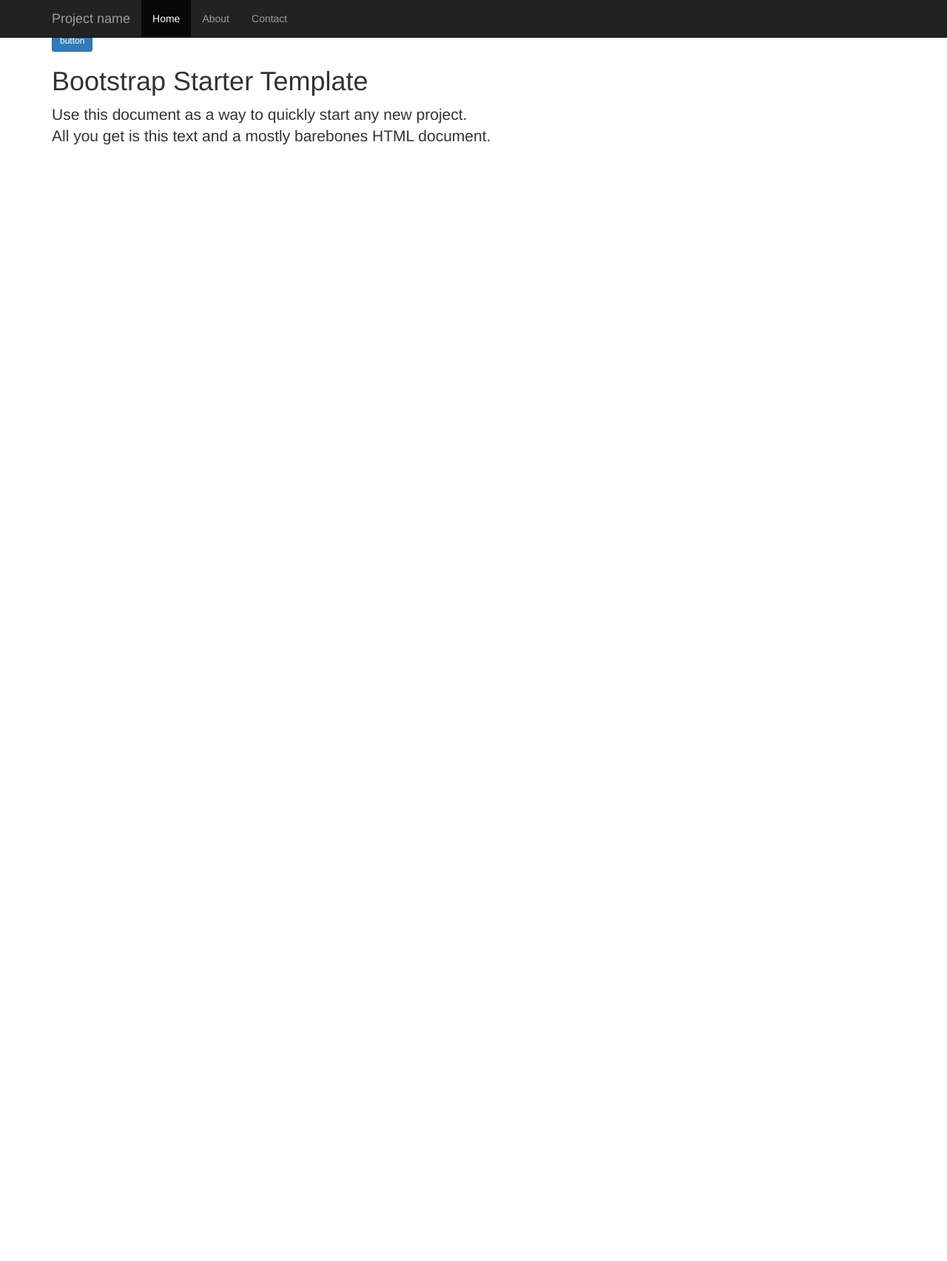
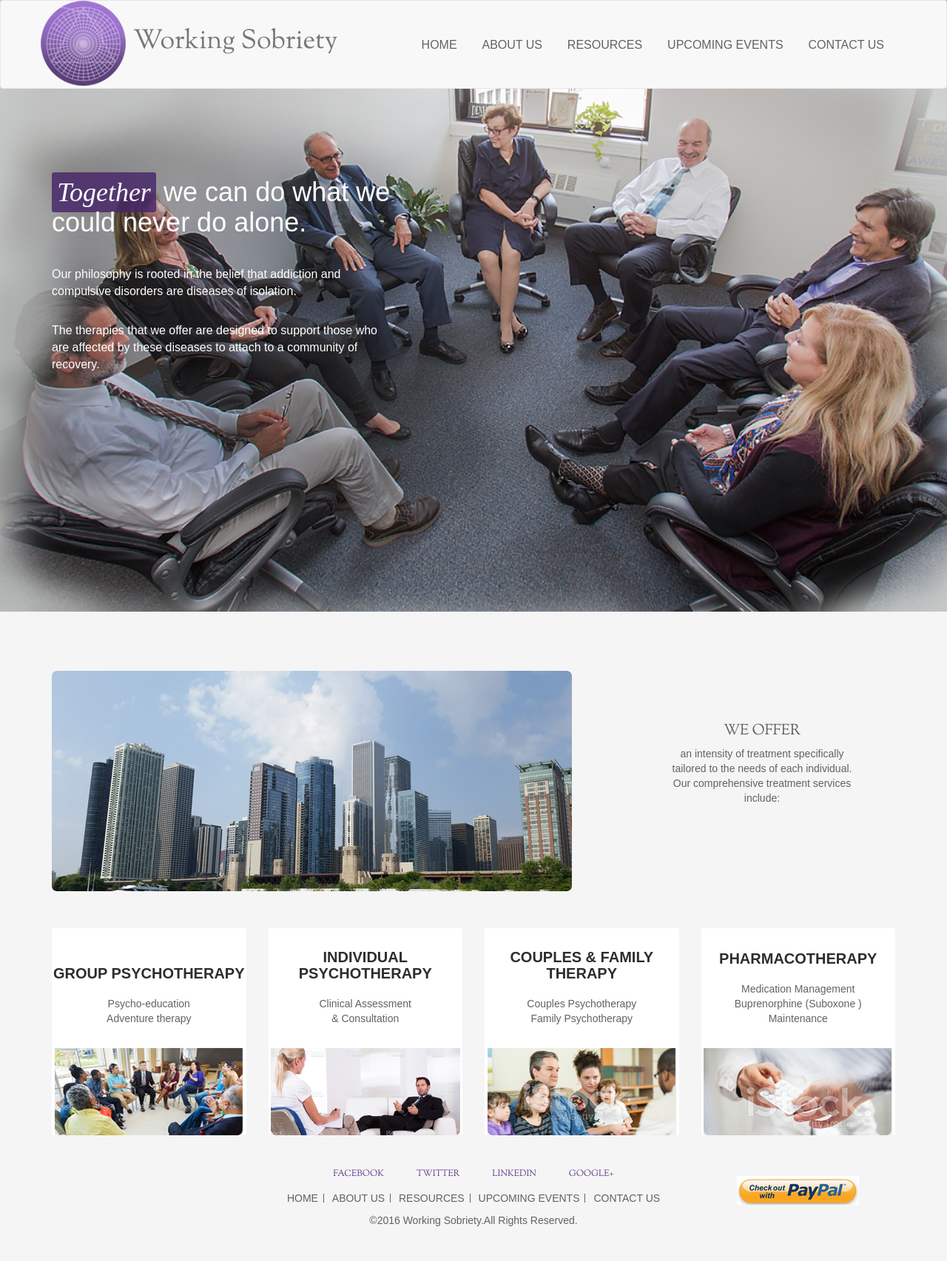
Before and after one commit to bohdanMelnychuk/Working-project, a website: page index.html in a window 1280 px wide. Shown: the whole page at 74% size. Before the commit the page ends 800 px from the top, so only its background shows below. Drawn offline with Linux system fonts and the light colour scheme.

Commit message:
create home page and responsive

```diff
--- /dev/null
+++ b/app/css/common.css
@@ -0,0 +1,164 @@
+body{
+    background-color: #f5f5f5;
+    font-family: sans-serif;
+    color: #626262;
+    min-width: 320px;
+}
+
+/*====================header===================================*/
+header{
+    height: 827px;
+    background-image: url(../images/logo-home.jpg);
+    background-size: cover;
+    background-position: center center;
+    margin-bottom: 80px;
+}
+
+header>nav.menu-top{
+    height: 120px;
+    margin-bottom: 0;
+    position: relative;
+}
+.logo>.brand-top{
+  display: block;
+}
+.logo h1{
+    font-family: 'OFLGoudyStM';
+    font-size: 36px;
+    padding-top: 35px;
+    padding-left: 10px;
+    margin: 0;
+}
+div.top-nav{
+    padding: 0;
+    height: auto;
+}
+ul.top-nav-panel{
+    padding: 0;
+    margin: 0;
+}
+ul.top-nav-panel>li{
+    display: inline-block;
+    line-height: 120px;
+    padding: 0 15px;
+}
+ul.top-nav-panel>li>a{
+    font: 400 16px / 10px sans-serif;
+    color: #626262;
+    text-transform: uppercase;
+}
+a.brand-top{
+    padding: 0;
+}
+.title-block{
+    margin-top: 120px;
+}
+.title-block>h1{
+    color: #ffffff;
+    font-size: 36px;
+    padding-bottom: 30px;
+}
+.title-block h1>mark{
+    font-family: "OFLGouduStM";
+    background-color: rgba(71, 39, 106, 0.82);
+    color: #fff;
+    font-weight: 100;
+    font-style: italic;
+    border-radius: 3px;
+}
+.title-block>p{
+    color: #fff;
+    font-size: 16px;
+    padding-bottom: 20px;
+}
+
+
+/*=================section.more-info===================*/
+.offer{
+    margin-bottom: 50px;
+}
+.offer-block{
+    padding: 50px;
+    margin-bottom: 50px;
+}
+.offer-block>h2{
+    font-family: "OFLGoudyStM";
+    text-transform: uppercase;
+    font-size: 20px;
+    color: #626262;
+}
+.info-block{
+    height: 280px;
+    padding: 0;
+    display: -webkit-box;
+    display: -webkit-flex;
+    display: -ms-flexbox;
+    display: flex;
+    -webkit-box-orient: vertical;
+    -webkit-box-direction: normal;
+    -webkit-flex-direction: column;
+    -ms-flex-direction: column;
+    flex-direction: column;
+    -webkit-box-pack: end;
+    -webkit-justify-content: flex-end;
+    -ms-flex-pack: end;
+    justify-content: flex-end;
+    border-radius: 3px;
+    background-color: #fff;
+    -webkit-transition: .3s;
+    transition: .3s;
+}
+.info-block:hover{
+    box-shadow: 2px 2px 3px 3px #d8d5d5;
+}
+.info-block>p{
+    padding-bottom: 20px;
+}
+.info-block>h2{
+/*    padding-bottom: 10px;*/
+    text-transform: uppercase;
+    font-size: 20px;
+    color: #2d2d2d;
+    font-weight: bold;
+    padding: 10px 0;
+}
+.info-block>div>img{
+  display: block;
+  margin: 0 auto;
+}
+/*============footer==============*/
+footer.footer-home{
+    padding: 35px 0;
+}
+.social-link>ul>li{
+    display: inline-block;
+    padding: 5px 20px;
+}
+.social-link>ul>li>a{
+    text-transform: uppercase;
+    font-size: 12px;
+    color: #5e3b88;
+    font-family: "OFLGoudyStM";
+}
+.menu-bottom>nav>ul>li{
+    display: inline-block;
+    padding: 0 7px;
+    border-right: 1px solid #626262;
+    color: #626262;
+    height: 12px;
+    line-height: 12px;
+}
+.nav-bottom{
+    padding: 0;
+}
+.menu-bottom>nav>ul>li:last-child{
+    border-right: none;
+}
+.menu-bottom>nav>ul>li>a{
+    padding: 0;
+    text-transform: uppercase;
+    color: #626262;
+}
+.payment{
+    padding-top: 20px;
+}
--- /dev/null
+++ b/app/css/fonts.css
@@ -0,0 +1,12 @@
+@font-face {
+	font-family: "OFLGoudyStM";
+	src: url("../fonts/OFLGoudyStM.otf");
+	font-style: normal;
+	font-weight: normal;
+}
+@font-face{
+    font-family:"OFLGoudyStM-Italic";
+    src:url("../fonts/OFLGoudyStM-Italic.otf");
+    font-weight:normal;
+    font-style:normal;
+}
--- a/index.html
+++ b/index.html
@@ -6,11 +6,12 @@
     <meta http-equiv="X-UA-Compatible" content="IE=edge">
     <meta name="viewport" content="width=device-width, initial-scale=1">
     <!-- The above 3 meta tags *must* come first in the head; any other head content must come *after* these tags -->
-    <title>Bootstrap Starter Template</title>
-
+    <title>Working Sobriety</title>
     <!-- Bootstrap -->
-    <link rel="stylesheet" href="bower/libs/bootstrap/dist/css/bootstrap.min.css">
-
+    <link rel="stylesheet" href="app/css/bootstrap.min.css">
+    <link rel="stylesheet" href="app/css/common.css">
+    <link rel="stylesheet" href="app/css/media.css">
+    <link rel="stylesheet" href="app/css/fonts.css">
        <!-- HTML5 shim and Respond.js for IE8 support of HTML5 elements and media queries -->
     <!-- WARNING: Respond.js doesn't work if you view the page via file:// -->
     <!--[if lt IE 9]>
@@ -20,43 +21,160 @@
 </head>
 
 <body>
-
-    <nav class="navbar navbar-inverse navbar-fixed-top">
+    <header>
+        <nav class="navbar navbar-default menu-top">
             <div class="container">
-            <div class="navbar-header">
-                <button type="button" class="navbar-toggle collapsed" data-toggle="collapse" data-target="#navbar" aria-expanded="false" aria-controls="navbar">
+                <div class="navbar-header logo">
+                    <button type="button" class="navbar-toggle collapsed menu-btn" data-toggle="collapse" data-target="#navbar" aria-expanded="false" aria-controls="navbar">
                         <span class="sr-only">Toggle navigation</span>
                         <span class="icon-bar"></span>
                         <span class="icon-bar"></span>
                         <span class="icon-bar"></span>
                     </button>
-                <a class="navbar-brand" href="#">Project name</a>
+                    <a class="navbar-brand brand-top" href="index.html">
+                        <img src="app/images/logo.png" class="img-responsive brand-logo" alt="Logo">
+                    </a>
+                    <h1 class="navbar-text">Working Sobriety</h1>
                 </div>
-            <div id="navbar" class="collapse navbar-collapse">
-                <ul class="nav navbar-nav">
-                    <li class="active"><a href="#">Home</a></li>
-                    <li><a href="#about">About</a></li>
-                    <li><a href="#contact">Contact</a></li>
+                <div id="navbar" class="collapse navbar-collapse navbar-right top-nav">
+                    <ul class="list-unstyled top-nav-panel">
+                        <li><a href="#">HOME</a></li>
+                        <li><a href="#about">ABOUT US</a></li>
+                        <li><a href="#contact">RESOURCES</a></li>
+                        <li><a href="#contact">UPCOMING EVENTS</a></li>
+                        <li><a href="#contact">CONTACT Us</a></li>
                     </ul>
                 </div>
-            <!--/.nav-collapse -->
             </div>
         </nav>
+        <div class="container">
+            <div class="row">
+               <div class="col-sm-5">
+                    <div class="title-block">
+                        <h1><mark>Together</mark> we can do what we could never do alone.</h1>
+                        <p>Our philosophy is rooted in the belief that addiction and compulsive disorders are diseases of     isolation.
+                        </p>
+                        <p>The therapies that we offer are designed to support those who are affected by these diseases     to attach to a community of recovery.</p>
+                    </div>
+               </div>
+            </div>
+        </div>
+    </header>
+    <section class="more-info">
+        <section class="offer">
+            <div class="container">
+                <div class="row">
+                    <div class="col-md-4 col-md-push-8">
+                        <div class="offer-block text-center">
+                            <h2>We offer</h2>
+                            <p>an intensity of treatment specifically tailored to the needs of each individual.
+                                Our comprehensive treatment services include:
+                            </p>
+                        </div>
+                    </div>
+                    <div class="col-md-8 col-md-pull-4">
+                        <div class="wrap-img">
+                            <img src="app/images/city.jpg" class="img-responsive img-rounded"></img>
+                        </div>
+                    </div>
+                </div>
+            </div>
+        </section>
+        <section class="more">
+            <div class="container">
+                <div class="row">
+                    <div class="col-md-3 col-sm-6">
+                        <div class="info-block text-center">
+                            <h2>Group Psychotherapy</h2>
+                            <p>Psycho-education </br>
+                               Adventure therapy</p>
+                            <div>
+                              <img src="app/images/group.jpg" class="img-responsive">
+                            </div>
+                        </div>
+                    </div>
+                    <div class="col-md-3 col-sm-6">
+                        <div class="info-block text-center">
+                            <h2>Individual Psychotherapy</h2>
+                            <p>Clinical Assessment </br>
+                               &amp; Consultation</p>
+                            <div>
+                              <img src="app/images/individual.jpg" class="img-responsive">
+                            </div>
+                        </div>
+                    </div>
+                    <div class="col-md-3 col-sm-6">
+                        <div class="info-block text-center">
+                            <h2>Couples &amp; Family Therapy</h2>
+                            <p>Couples Psychotherapy </br>
+                               Family Psychotherapy</p>
+                            <div>
+                              <img src="app/images/couple.jpg" class="img-responsive">
+                            </div>
+                        </div>
+                    </div>
+                    <div class="col-md-3 col-sm-6">
+                        <div class="info-block text-center">
+                            <h2>Pharmacotherapy</h2>
+                            <p>Medication Management </br>
+                                Buprenorphine &#40;Suboxone &#41; </br>
+                               Maintenance
+                            </p>
+                            <div>
+                              <img src="app/images/iStock.jpg" class="img-responsive">
+                            </div>
+                        </div>
+                    </div>
+                </div>
+            </div>
+        </section>
+    </section><!--end section.more-info-->
+    <footer class="footer-home">
+        <div class="container">
+            <div class="row">
+                <div class="col-md-6 col-md-offset-3">
+                    <div class="wrap-info-footer text-center">
+                        <div class="social-link">
+                            <ul class="list-unstyled">
+                                <li><a href="#">Facebook</a></li>
+                                <li><a href="#">Twitter</a></li>
+                                <li><a href="#">Linkedin</a></li>
+                                <li><a href="#">Google&#43;</a></li>
+                            </ul>
+                        </div>
+                        <div class="menu-bottom">
+                            <nav>
+                                <ul class="list-unstyled nav-bottom">
+                                    <li><a href="#">Home</a></li>
+                                    <li><a href="#">About Us</a></li>
+                                    <li><a href="#">Resources</a></li>
+                                    <li><a href="#">Upcoming Events</a></li>
+                                    <li><a href="#">Contact Us</a></li>
+                                </ul>
+                            </nav>
+                        </div>
+                        <div class="copyright">
+                          <p>&copy;2016 Working Sobriety.All Rights Reserved.</p>
+                        </div>
+                    </div>
+                </div>
+                <div class="col-md-3">
+                    <div class="payment text-center">
+                      <a href="#">
+                        <img src="app/images/pay.jpg" alt="paypal">
+                      </a>
+                    </div>
+                </div>
+            </div>
+        </div>
+    </footer>
 
-    <div class="container">
-        <br><br>
-        <button class="btn btn-primary btn-sm">button</button><br>
-        <h1>Bootstrap Starter Template</h1>
-        <p class="lead">Use this document as a way to quickly start any new project.
-            <br> All you get is this text and a mostly barebones HTML document.</p>
-    </div>
-    <!-- /.container -->
 
 
     <!-- jQuery (necessary for Bootstrap's JavaScript plugins) -->
-    <script src="bower/libs/jquery/dist/jquery.min.js"></script>
+    <script src="app/js/jquery.js"></script>
     <!-- Include all compiled plugins (below), or include individual files as needed -->
-    <script src="bower/libs/bootstrap/dist/js/bootstrap.min.js"></script>
+    <script src="app/js/bootstrap.min.js"></script>
 </body>
 
 </html>
```
Also changed, not shown: app/css/media.css (added, +133 -0 lines), app/fonts/OFLGoudyStM-Italic.otf (added), app/fonts/OFLGoudyStM.otf (added), app/images/city.jpg (added), app/images/couple.jpg (added), app/images/group.jpg (added), app/images/iStock.jpg (added), app/images/individual.jpg (added), app/images/logo-home.jpg (added), app/images/logo.png (added), app/images/pay.jpg (added), 1 other file. Lines whose indentation alone changed are shown as unchanged.
